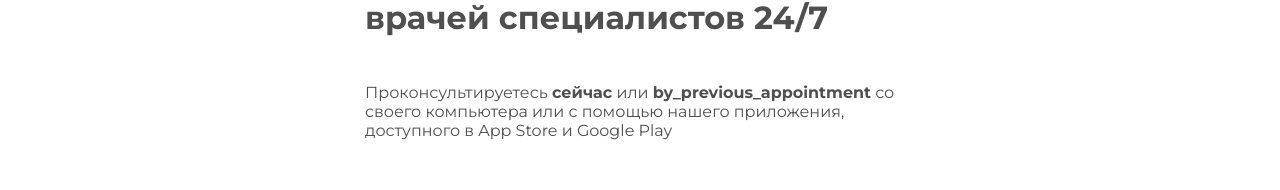
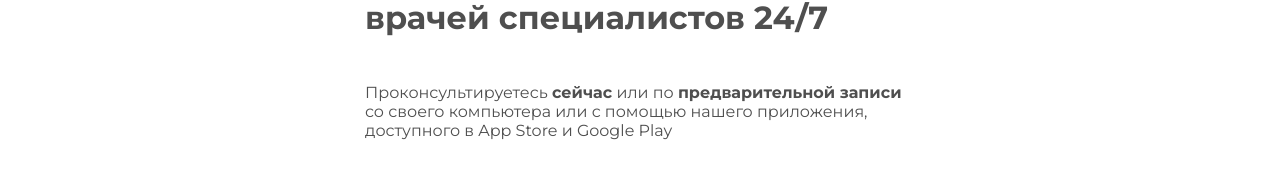
Before and after one commit to varspijoyan/allo-doc-project, a React (Create React App) app: page / in a window 1280 px wide. Shown: the part 162-352 px from the top of the page. Built offline with nearby package versions, Linux system fonts and the light colour scheme.

Commit message:
Corrected MainTextContainerComponent.jsx file

```diff
--- a/src/components/main-section-components/main-section-text-container-component/MainTextContainerComponent.jsx
+++ b/src/components/main-section-components/main-section-text-container-component/MainTextContainerComponent.jsx
@@ -8,7 +8,7 @@ export default function MainTextContainerComponent() {
     return (
         <div className="main-section-text-container">
             <h1 className="heading">{translate("Online", language)} {translate("consultations", language)} {translate("from_doctors", language)} {translate("specialists", language)} 24/7</h1>
-            <p className="desc">{translate("Consult", language)} <b>{translate("now", language)}</b> {translate("or", language)} <b>{translate("by_previous_appointment", language)}</b> {translate("from_your", language)} {translate("computer", language)} {translate("or", language)} {translate("by_using_our_application", language)}, {translate("available_in", language)} <span className="highlight-blue">App Store</span> {translate("and", language)} <span className="highlight-blue">Google Play</span></p>
+            <p className="desc">{translate("Consult", language)} <b>{translate("now", language)}</b> {translate("or", language)} {translate("by", language)} <b>{translate("previous_appointment", language)}</b> {translate("from_your", language)} {translate("computer", language)} {translate("or", language)} {translate("by_using_our_application", language)}, {translate("available_in", language)} <span className="highlight-blue">App Store</span> {translate("and", language)} <span className="highlight-blue">Google Play</span></p>
             <div className="buttons">
                 <MakeAnAppointmentButtonComponent />
                 <HowItWorksButtonComponent />
```
